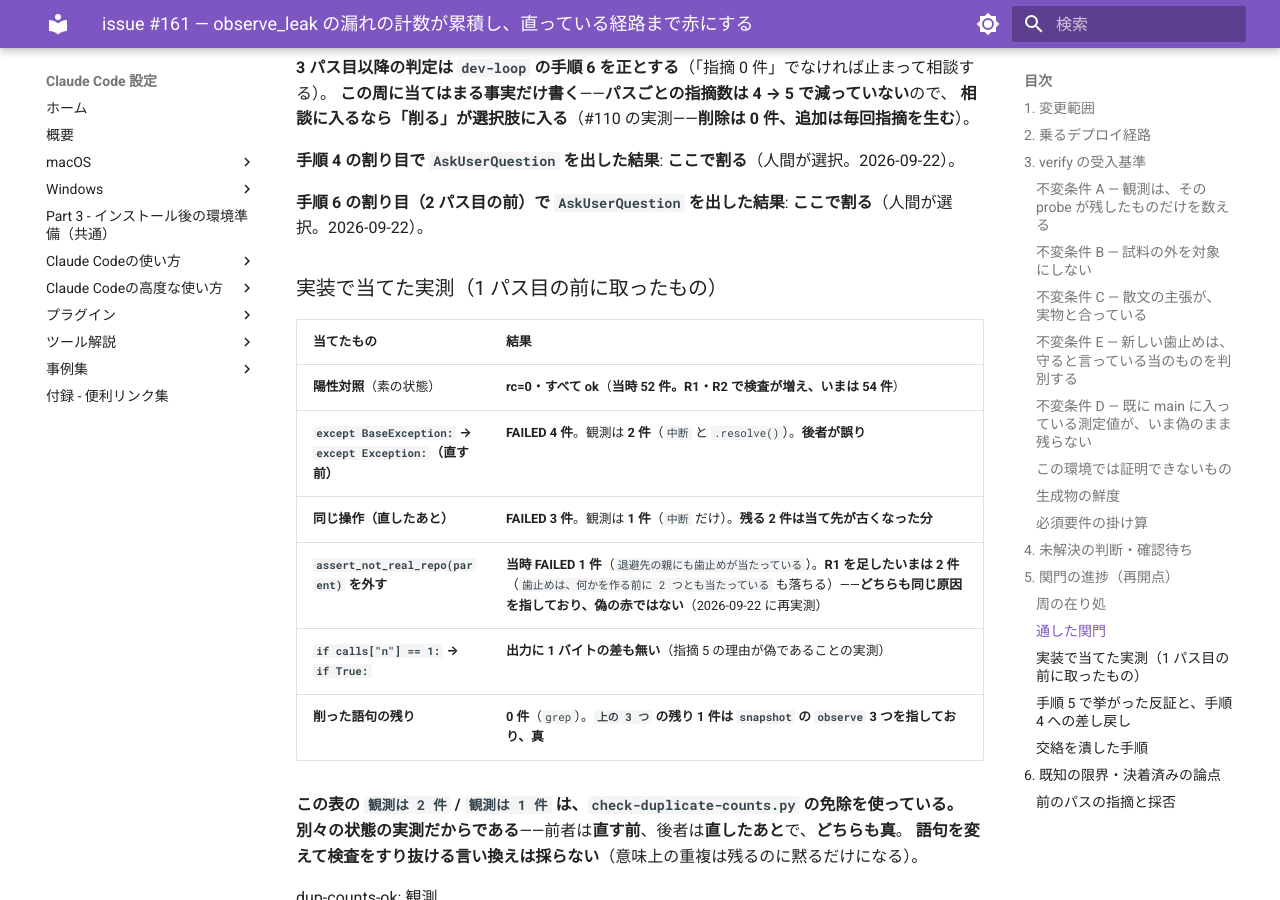
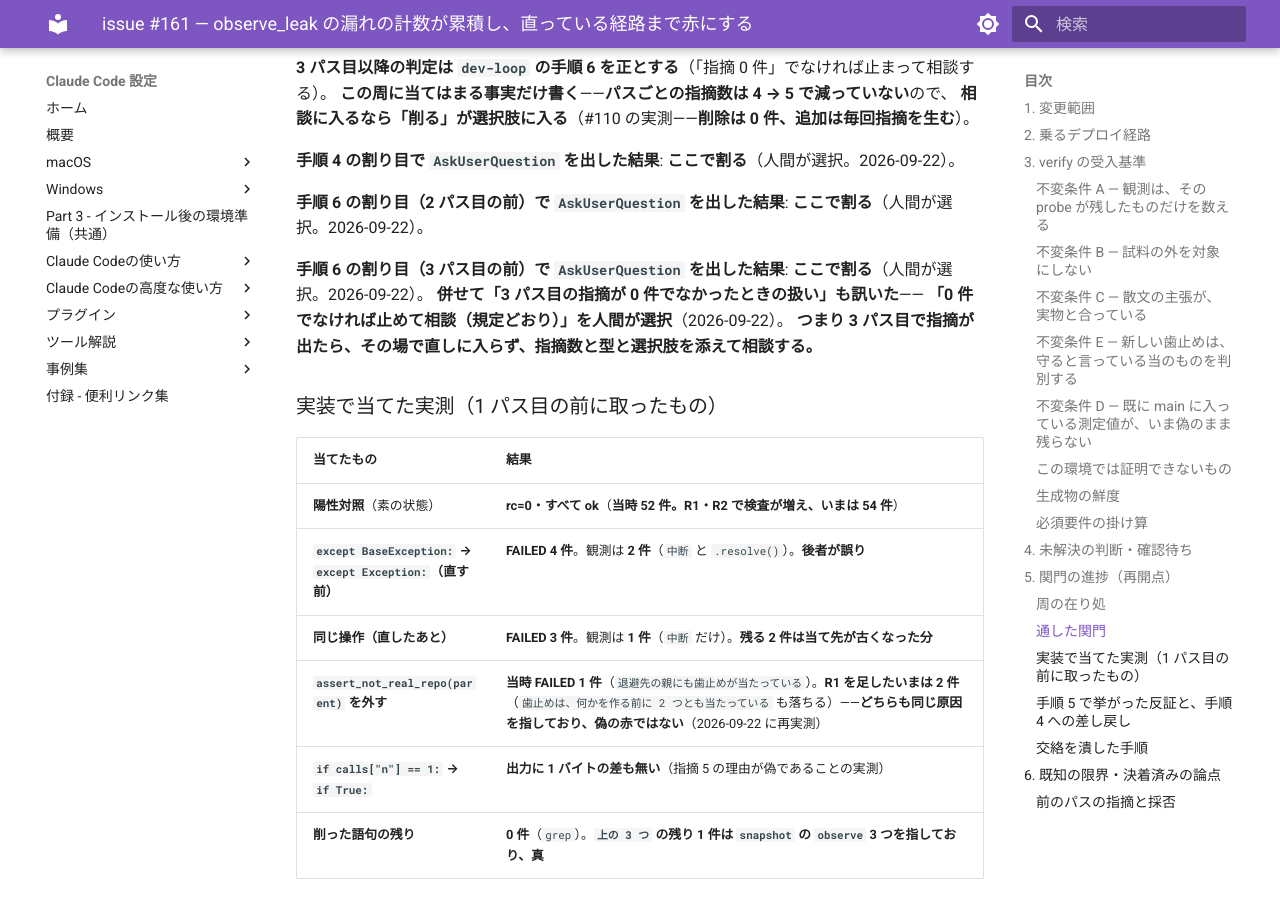
Before and after one commit to hdknr/claude-code-setup, an MkDocs documentation site: the page built from docs/plans/issue-161.md, in a window 1280 px wide and 900 px high, scrolled down 7011 px. Built offline with MkDocs 1.6.1 and Material for MkDocs 9.7.7, drawn with Linux system fonts in a browser that asks for light colours.

Commit message:
docs(plans): #161 の 3 パス目前の割り目と、0 件でない場合の扱いを書き戻す
手順 6 の割り目（3 パス目の前）で `AskUserQuestion` を出し、
**「ここで割る」**が選ばれた。併せて「3 パス目の指摘が 0 件でなかったときの扱い」も
訊き、**「0 件でなければ止めて相談（規定どおり）」**が選ばれた。

**書き戻すのは、発火したことを次の周で数えるため**である
——会話にしか無いものは数えられない。

Co-Authored-By: Claude Opus 5 (1M context) <noreply@anthropic.com>

```diff
--- a/docs/plans/issue-161.md
+++ b/docs/plans/issue-161.md
@@ -216,6 +216,11 @@ PR #160（#157）の 4 パス目の `/code-review` が挙げた 6 件を、別
 
 **手順 6 の割り目（2 パス目の前）で `AskUserQuestion` を出した結果**: **ここで割る**（人間が選択。2026-09-22）。
 
+**手順 6 の割り目（3 パス目の前）で `AskUserQuestion` を出した結果**: **ここで割る**（人間が選択。2026-09-22）。
+**併せて「3 パス目の指摘が 0 件でなかったときの扱い」も訊いた**——
+**「0 件でなければ止めて相談（規定どおり）」を人間が選択**（2026-09-22）。
+**つまり 3 パス目で指摘が出たら、その場で直しに入らず、指摘数と型と選択肢を添えて相談する。**
+
 ### 実装で当てた実測（1 パス目の前に取ったもの）
 
 | 当てたもの | 結果 |
```
